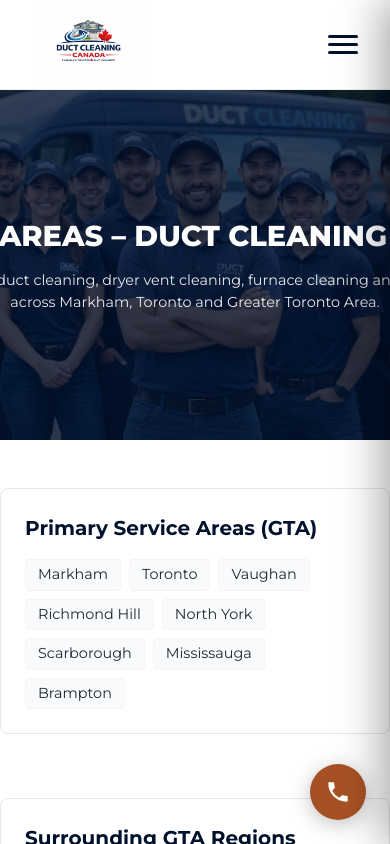
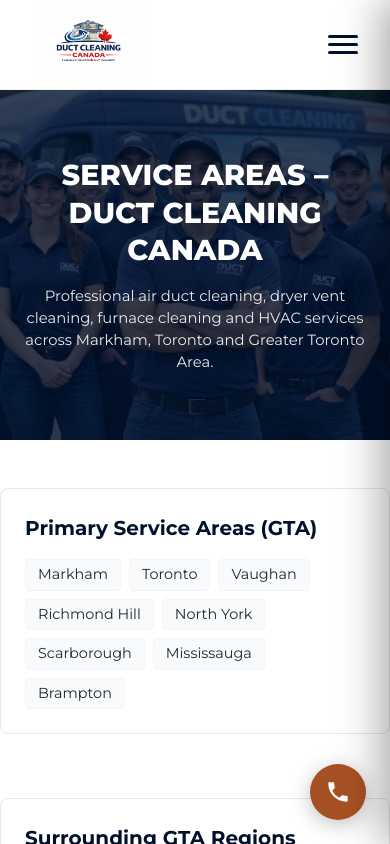
Before and after one commit to josph8487-prog/duct-Canada-original, a Next.js app: page /service-areas in a window 390 px wide. Shown: the top 844 px of the page. Built offline with nearby package versions, Linux system fonts and the light colour scheme.

Commit message:
Update page.tsx

```diff
--- a/src/app/service-areas/page.tsx
+++ b/src/app/service-areas/page.tsx
@@ -38,16 +38,17 @@ export default function ServiceAreas() {
 
 {/* HERO SECTION */}
 <section className={styles.hero}>
-    <div className="container" style={{ padding: '0 15px' }}>
-        <h1 className={styles.heroTitle} style={{ fontSize: 'clamp(1.1rem, 5.5vw, 3rem)', whiteSpace: 'nowrap' }}>
+    <div className="container" style={{ padding: '0 20px', width: '100%', maxWidth: '100%', boxSizing: 'border-box' }}>
+        <h1 className={styles.heroTitle} style={{ fontSize: 'clamp(1.6rem, 6vw, 3rem)', whiteSpace: 'normal', lineHeight: '1.2', wordWrap: 'break-word' }}>
             Service Areas – Duct Cleaning CANADA
         </h1>
 
-        <p className={styles.heroSubtitle} style={{ fontSize: 'clamp(0.9rem, 3.5vw, 1.2rem)', opacity: 0.9, marginTop: '10px' }}>
+        <p className={styles.heroSubtitle} style={{ fontSize: 'clamp(0.9rem, 3.8vw, 1.2rem)', opacity: 0.9, marginTop: '12px', whiteSpace: 'normal' }}>
             Professional air duct cleaning, dryer vent cleaning, furnace cleaning and HVAC services across Markham, Toronto and Greater Toronto Area.
         </p>
     </div>
 </section>
+
             {/* MAIN AREAS */}
             <div className={`container ${styles.section}`}>
 
```
